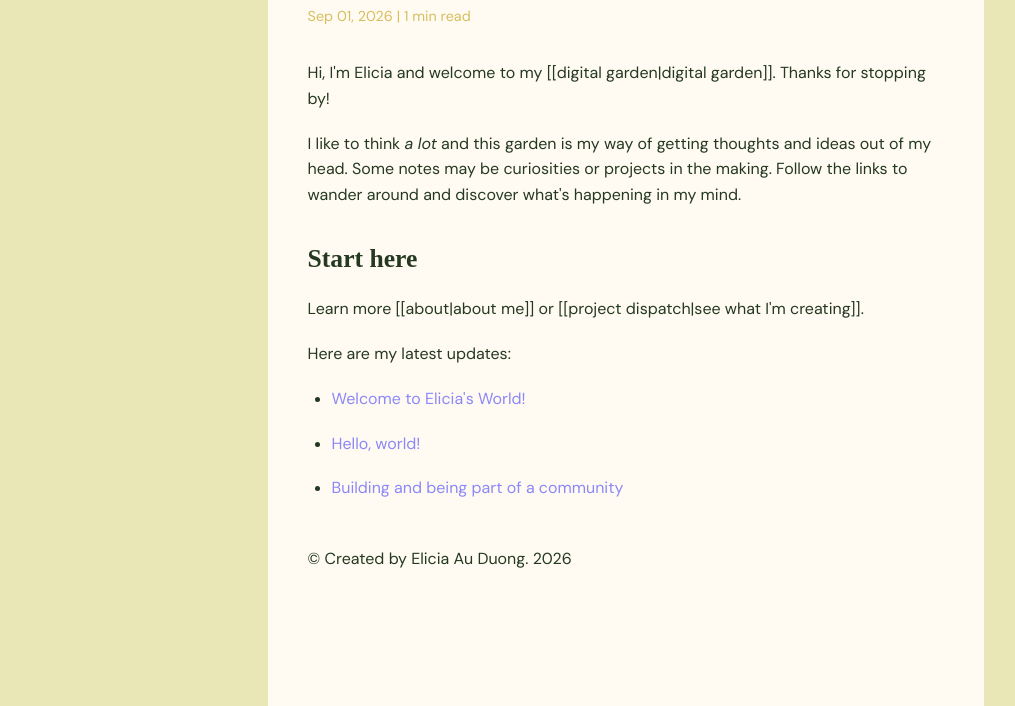
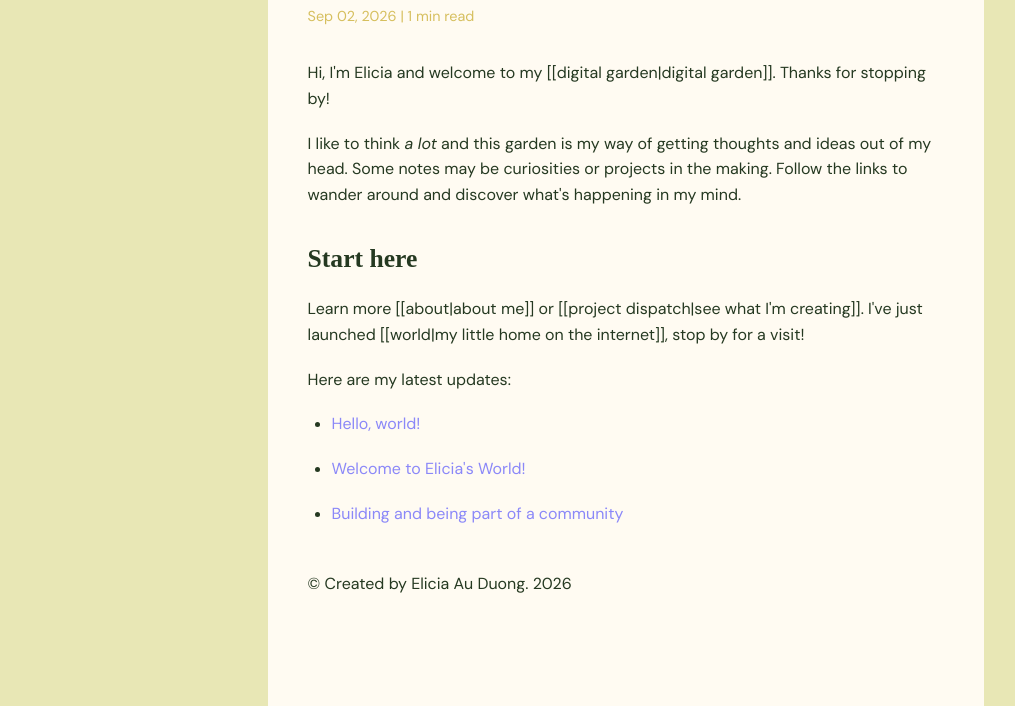
Before and after one commit to eliciaauduong/digi-garden, an Eleventy site: page src/index.md in a window 1280 px wide. Shown: the part 94-800 px from the top of the page, without its empty margins (14-1029 px from the left). Built offline with nearby package versions, Linux system fonts and the light colour scheme; Eleventy itself is replaced by a stand-in of ours; files that its build step writes are made by us from their sources; a web font is replaced by a local one; what @photogabble/eleventy-plugin-interlinker would draw is missing.

Commit message:
add world to home page

```diff
--- a/src/index.md
+++ b/src/index.md
@@ -1,7 +1,7 @@
 ---
 layout: "base.njk"
 title: Hello, world!
-date: 2026-09-01
+date: 2026-09-02
 stage: evergreen
 ---
 Hi, I'm Elicia and welcome to my [[digital garden|digital garden]]. Thanks for stopping by!
@@ -9,7 +9,7 @@
 I like to think *a lot* and this garden is my way of getting thoughts and ideas out of my head. Some notes may be curiosities or projects in the making. Follow the links to wander around and discover what's happening in my mind.
 
 ## Start here
-Learn more [[about|about me]] or [[project dispatch|see what I'm creating]].
+Learn more [[about|about me]] or [[project dispatch|see what I'm creating]]. I've just launched [[world|my little home on the internet]], stop by for a visit!
 
 Here are my latest updates:
 <ul>
```
